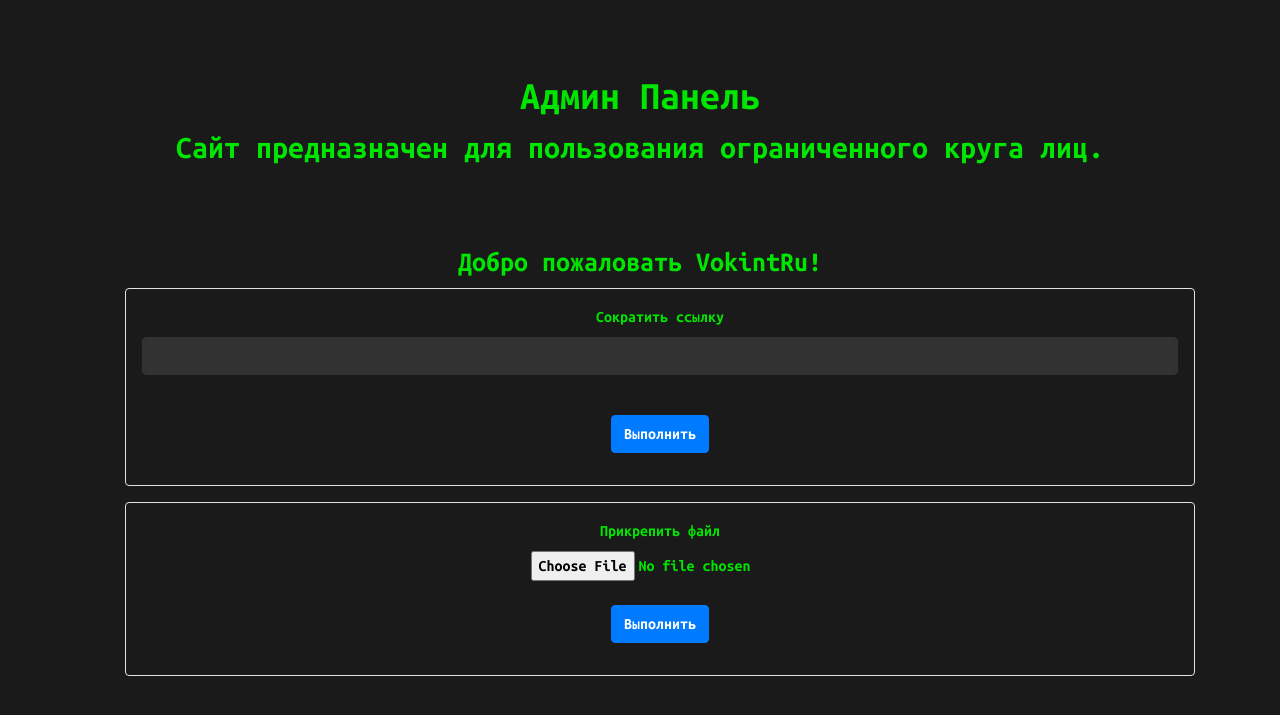
After one commit to vokintru/YandexProject3, a Flask app: page /admin in a window 1280 px wide. The commit adds this page. Shown: the top 715 px of the page. Run offline with Flask 3, Linux system fonts and the light colour scheme; a user stored in the database is signed in; some libraries are stand-ins or nearby versions.

Commit message:
+админка

```diff
--- a/server/data/users.py
+++ b/server/data/users.py
@@ -18,6 +18,8 @@ class User(SqlAlchemyBase, UserMixin):
     banned = sqlalchemy.Column(sqlalchemy.Integer, nullable=True, default=False)
     modified_date = sqlalchemy.Column(sqlalchemy.DateTime,
                                       default=datetime.datetime.now)
+    admin = sqlalchemy.Column(sqlalchemy.Boolean,
+                              default=False)
 
     def __repr__(self):
         return f'<User> {self.id} {self.username} {self.modified_date} {self.banned}'
--- a/server/forms/post.py
+++ b/server/forms/post.py
@@ -13,6 +13,7 @@ class EditPostForm(FlaskForm):
     text = TextAreaField('Квакание', validators=[DataRequired()])
     submit = SubmitField('Квакнуть')
 
+
 class RepostForm(FlaskForm):
     text = TextAreaField('Реквакание', validators=[DataRequired()])
     submit = SubmitField('Реквакнуть')
--- /dev/null
+++ b/server/forms/vokintru.py
@@ -0,0 +1,13 @@
+from flask_wtf import FlaskForm
+from wtforms import SubmitField, URLField, FileField
+from wtforms.validators import DataRequired
+
+
+class URLCutForm(FlaskForm):
+    text = URLField('Сократить ссылку', validators=[DataRequired()])
+    submit = SubmitField('Выполнить')
+
+
+class IMGStock(FlaskForm):
+    file = FileField('Прикрепить файл', validators=[DataRequired()])
+    submit = SubmitField('Выполнить')
--- a/server/main.py
+++ b/server/main.py
@@ -9,9 +9,11 @@ import re
 from data import db_session
 from data.posts import Post
 from data.users import User, Account
+from data.shorturls import SortUrl
 from data.comments import Comment
 from forms.post import NewPostForm, RepostForm, CommentForm, EditPostForm
 from forms.user import RegisterForm, LoginForm, EditForm
+from forms.vokintru import URLCutForm, IMGStock
 import random
 
 app = Flask(__name__)
@@ -453,7 +455,11 @@ def login():
         if user and user.check_password(form.password.data):
             login_user(user, remember=form.remember_me.data)
             db_sess.close()
-            return redirect("/")
+            site_from = request.args.get('from')
+            if site_from is not None:
+                return redirect("/" + site_from)
+            else:
+                return redirect("/")
         db_sess.close()
         return render_template('login.html',
                                message="Неправильный логин или пароль",
@@ -932,6 +938,74 @@ def api_v1_banuser():
     return "401"
 
 
+# ----------------------------------------------------------------------------------------------------------------------
+
+@app.route("/admin", methods=['GET', 'POST'])
+@app.route("/vokintru", methods=['GET', 'POST'])
+def vokintru_index():
+    formurl = URLCutForm()
+    formimg = IMGStock()
+    if formurl.validate_on_submit():
+        db_sess = db_session.create_session()
+        chars = 'abcdefghijklnopqrstuvwxyzABCDEFGHIJKLMNOPQRSTUVWXYZ1234567890'
+        textid = ''
+        for i in range(6):
+            textid += random.choice(chars)
+        su = SortUrl(
+            textid=textid,
+            url=formurl.text.data
+        )
+        db_sess.add(su)
+        db_sess.commit()
+        db_sess.close()
+        return render_template('vokintru/index.html',
+                               messageurl=f"https://zhabki.ru/s/{textid}",
+                               formurl=formurl, formimg=formimg)
+    if formimg.validate_on_submit():
+        db_sess = db_session.create_session()
+        filename = secure_filename(formimg.file.data.filename)
+        chars = 'abcdefghijklnopqrstuvwxyzABCDEFGHIJKLMNOPQRSTUVWXYZ1234567890'
+        textid = ''
+        for i in range(6):
+            textid += random.choice(chars)
+        file_id = textid + "." + filename
+        file_path = os.path.join("static/imgstock", file_id)
+        formimg.file.data.seek(0, 2)
+        file_size = formimg.file.data.tell()
+        formimg.file.data.seek(0)
+        if file_size <= app.config['MAX_FILE_SIZE']:
+            formimg.file.data.save(file_path)
+            post.file_path = file_path
+            post.liked = []
+            post.orig_post = 0
+            post.count_reposts = 0
+            db_sess.commit()
+        su = SortUrl(
+            textid=textid,
+            url=f"https://zhabki.ru/{file_path}"
+        )
+        db_sess.add(su)
+        db_sess.commit()
+        db_sess.close()
+        return render_template('vokintru/index.html',
+                               messageimg=f"https://zhabki.ru/s/{textid}",
+                               formurl=formurl, formimg=formimg)
+    return render_template('vokintru/index.html', formurl=formurl, formimg=formimg)
+
+
+@app.route("/s/<textid>")
+def vokintru_shorturl(textid):
+    db_sess = db_session.create_session()
+    su = db_sess.query(SortUrl).filter(SortUrl.textid == textid).first()
+    if su:
+        db_sess.close()
+        return redirect(su.url)
+    else:
+        db_sess.close()
+        return redirect("/")
+
+
+# ----------------------------------------------------------------------------------------------------------------------
 def main():
     db_session.global_init("db/users.db")
     app.run(host='0.0.0.0')
--- /dev/null
+++ b/server/static/css/vokintru.css
@@ -0,0 +1,30 @@
+.ubuntu-mono-bold {
+    font-family: "Ubuntu Mono", monospace;
+    font-weight: 700;
+    font-style: normal;
+}
+
+.text-center {
+    text-align: center;
+}
+
+body {
+    background-color: #191a19;
+}
+
+.element-center {
+    width: Xu;
+    position: absolute;
+    left: 50%;
+    margin-left: -(X/2)u;
+}
+
+.element-center-inner {
+    width: 25%;
+    margin: auto;
+}
+
+.form-control {
+    background-color: #323232;
+    border: 1px solid #323232;
+}
--- /dev/null
+++ b/server/templates/vokintru/index.html
@@ -0,0 +1,77 @@
+<!DOCTYPE html>
+<html>
+<head>
+    <meta charset="utf-8">
+    <title>Админ Панель</title>
+    <link rel="preconnect" href="https://fonts.googleapis.com">
+    <link rel="preconnect" href="https://fonts.gstatic.com" crossorigin>
+    <link href="https://fonts.googleapis.com/css2?family=Ubuntu+Mono:wght@700&display=swap" rel="stylesheet">
+    <link rel="stylesheet"
+          href="https://stackpath.bootstrapcdn.com/bootstrap/4.4.1/css/bootstrap.min.css"
+          integrity="sha384-Vkoo8x4CGsO3+Hhxv8T/Q5PaXtkKtu6ug5TOeNV6gBiFeWPGFN9MuhOf23Q9Ifjh"
+          crossorigin="anonymous">
+    <link href="/static/css/vokintru.css" rel="stylesheet"/>
+</head>
+<body>
+<main role="main" class="container">
+<br><br><br>
+<h1 class="ubuntu-mono-bold text-center" style="color:#00e600;">Админ Панель</h1>
+<h2 class="ubuntu-mono-bold text-center" style="color:#00e600;">
+    Сайт предназначен для пользования ограниченного круга лиц.
+</h2>
+<br><br><br>
+{% if current_user.is_authenticated %}
+    {% if current_user.admin == 1 %}
+    <h3 class="ubuntu-mono-bold text-center" style="color:#00e600;">Добро пожаловать <b>{{current_user.username}}!</b></h3>
+    <!-- Здесь код сайта -->
+        <ul>
+            {% block content %}
+            <div class="post border rounded p-3 mb-3 position-relative text-center">
+                 <div class="ubuntu-mono-bold text-center" style="color:#00e600;">
+                    <form action="" method="post">
+                        {{ formurl.hidden_tag() }}
+                        <p class="ubuntu-mono-bold text-center" style="color:#00e600;">
+                            {{ formurl.text.label }} <br>
+                            {{ formurl.text(class="form-control", type="text") }}<br>
+                            {% for error in formurl.text.errors %}
+                                <div class="alert alert-danger" role="alert">
+                                    {{ error }}
+                                </div>
+                            {% endfor %}
+                        </p>
+                        <p class="ubuntu-mono-bold text-center">{{ formurl.submit(type="submit", class="btn btn-primary") }}</p>
+                        <div class="ubuntu-mono-bold text-center" style="color:#00e600;">{{ messageurl }}</div>
+                    </form>
+                 </div>
+            </div>
+        </ul>
+         <ul>
+                <div class="post border rounded p-3 mb-3 position-relative text-center">
+                    <div class="ubuntu-mono-bold text-center" style="color:#00e600;">
+                        <form id="myForm" action="" method="post" enctype="multipart/form-data">
+                            {{ formimg.hidden_tag() }}
+                                <p class="element-center-inner">
+                                    {{ formimg.file.label }}<br>
+                                    {{ formimg.file(class="form-control-file") }}<br>
+                                    {% for error in formimg.file.errors %}
+                                        <div class="alert alert-danger" role="alert">
+                                            {{ error }}
+                                        </div>
+                                {% endfor %}
+                                <p>{{ formimg.submit(type="submit", class="btn btn-primary") }}</p>
+                            <div>{{ messageimg }}</div>
+                        </form>
+                    </div>
+                </div>
+                {% endblock %}
+            </ul>
+    {% else %}
+    <h3 class="ubuntu-mono-bold text-center" style="color:#00e600;">У вас нету доступа к ресурсу</h3>
+    {% endif %}
+{% else %}
+<h3 class="ubuntu-mono-bold text-center" style="color:#00e600;">Необходима авторизация на <a href="zhabki.ru">zhabki.ru</a> для продолжения!</h3>
+<a class="btn btn-success element-center" href="/login?from=vokintru">Вход</a>
+{% endif %}
+</p>
+</main>
+</body>
```
Also changed, not shown: server/data/shorturls.py (added, +17 -0 lines), server/templates/base.html (+6 -1 lines), server/db/users.db, 1 other file.
